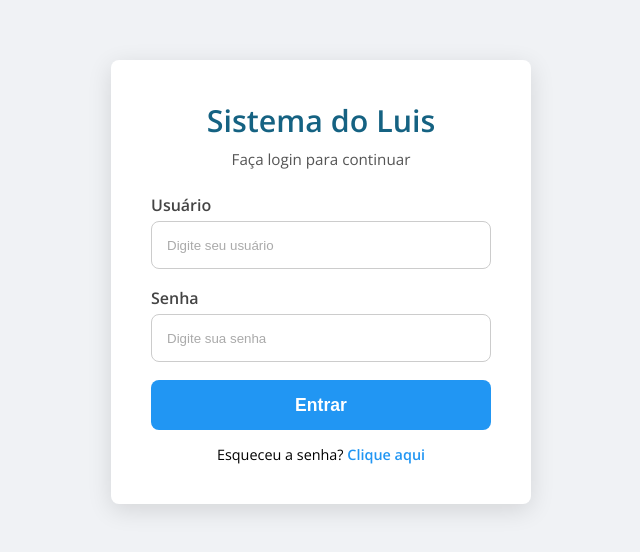
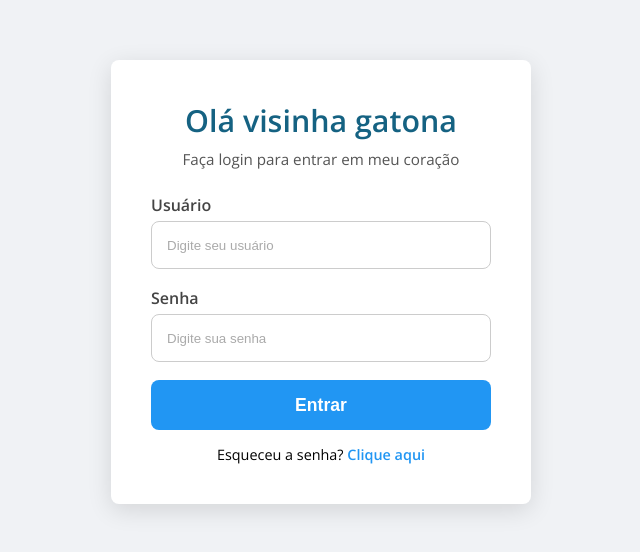
Before and after one commit to lp-fernandes/JS, a plain HTML site: page index.html in a window 1280 px wide. Shown: the part 118-670 px from the top of the page, without its empty margins (319-959 px from the left). Drawn offline with nearby package versions, Linux system fonts and the light colour scheme.

Commit message:
correcao

```diff
--- a/index.html
+++ b/index.html
@@ -14,8 +14,8 @@
   <div class="login-container">
     <div class="login-box">
 
-      <h1 class="login-title">Sistema do Luis</h1>
-      <p class="login-subtitle">Faça login para continuar</p>
+      <h1 class="login-title">Olá visinha gatona</h1>
+      <p class="login-subtitle">Faça login para entrar em meu coração</p>
 
       <form id="login-form">
         <label for="user">Usuário</label>
```
